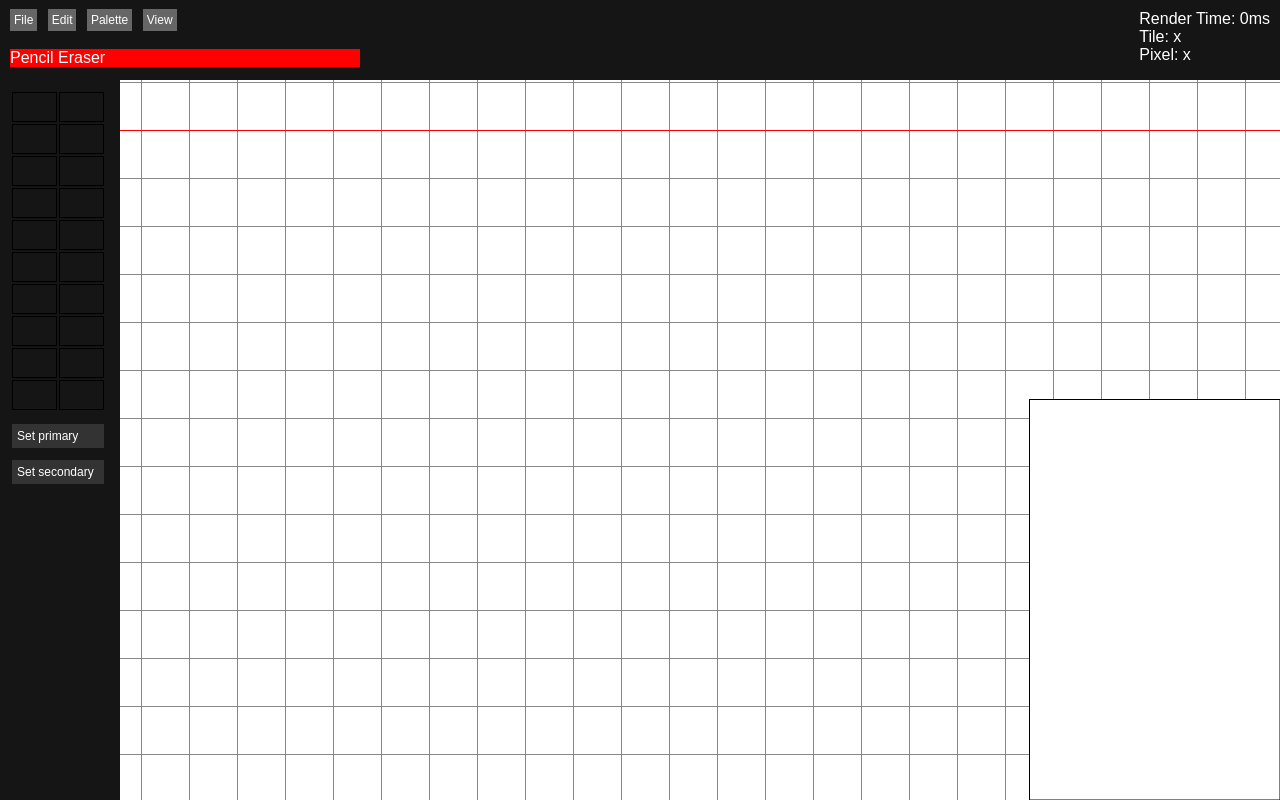
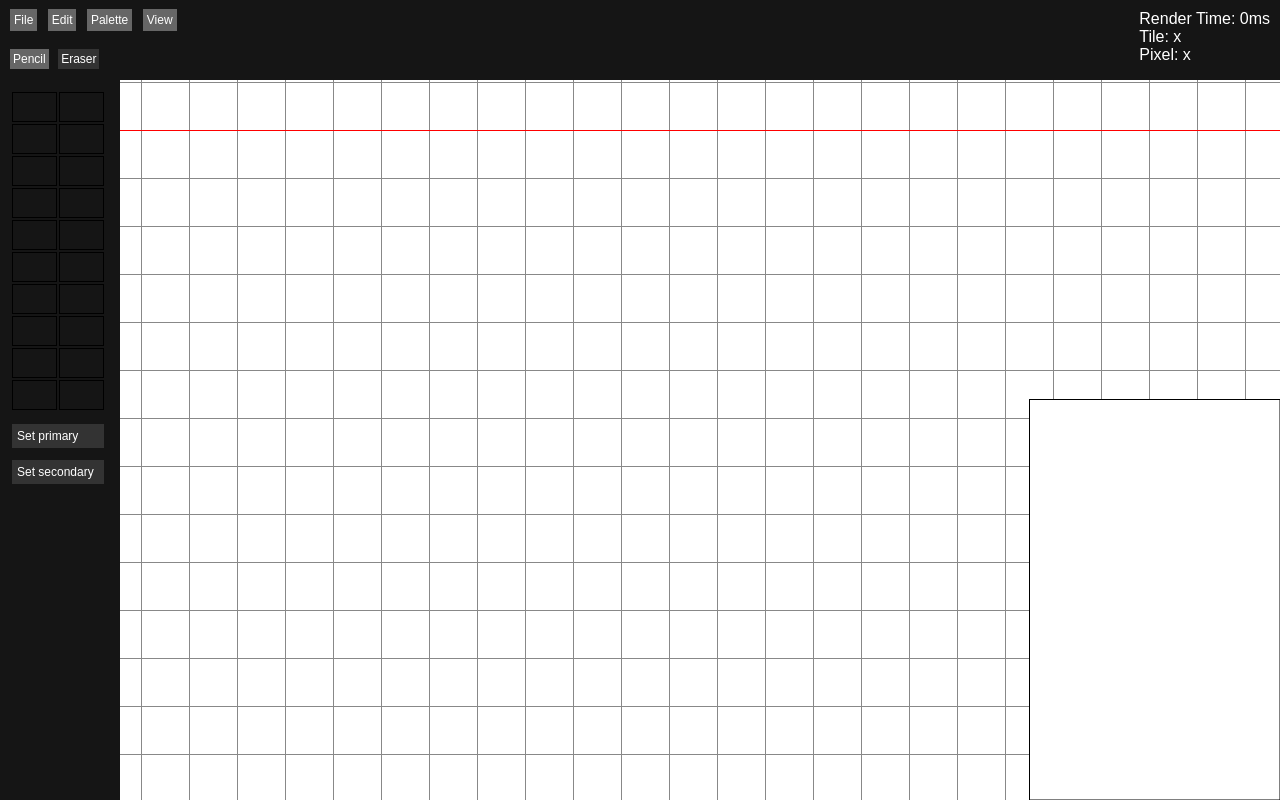
Before and after one commit to DavidJRobertson/tileset, a plain HTML site: page index.html in a window 1280 px wide. Drawn offline with nearby package versions, Linux system fonts and the light colour scheme.

Commit message:
Made toolkit work

```diff
--- a/index.html
+++ b/index.html
@@ -24,8 +24,8 @@
         </ul>
 
         <div id="toolkit">
-          <span id="toolkit-pencil">Pencil</span>
-          <span id="toolkit-eraser">Eraser</span>
+          <span id="toolkit-pencil" class="tool selected">Pencil</span>
+          <span id="toolkit-eraser" class="tool">Eraser</span>
         </div>
 
         <div id="statsbox">
--- a/main.js
+++ b/main.js
@@ -488,6 +488,15 @@ $(function() {
     doc.showPalette();
   });
 
+  $('.tool').mousedown(function(e) {
+    $('.tool').removeClass('selected');
+    $(e.target).addClass('selected');
+
+    var id = e.target.id;
+    currentTool = id.substr(8);
+  });
+
+
   $('#set-pri-col').ColorPicker({
     onSubmit: function(hsb, hex, rgb, el) {
       var c = [rgb.r, rgb.g, rgb.b, 255];
--- a/stylesheet.css
+++ b/stylesheet.css
@@ -62,9 +62,17 @@ canvas#editcanvas {
   margin: 10px;
 
   width: 350px;
-  background-color: red;
+}
+#toolkit .tool {
+  font-size: 12px;
+  padding: 3px;
+  margin-right: 5px;
+  background-color: #333;
+}
+#toolkit .tool.selected {
+  background-color: #666;
+}
 
-}
 #menubar {
   position: absolute;
   top: 0;
```
